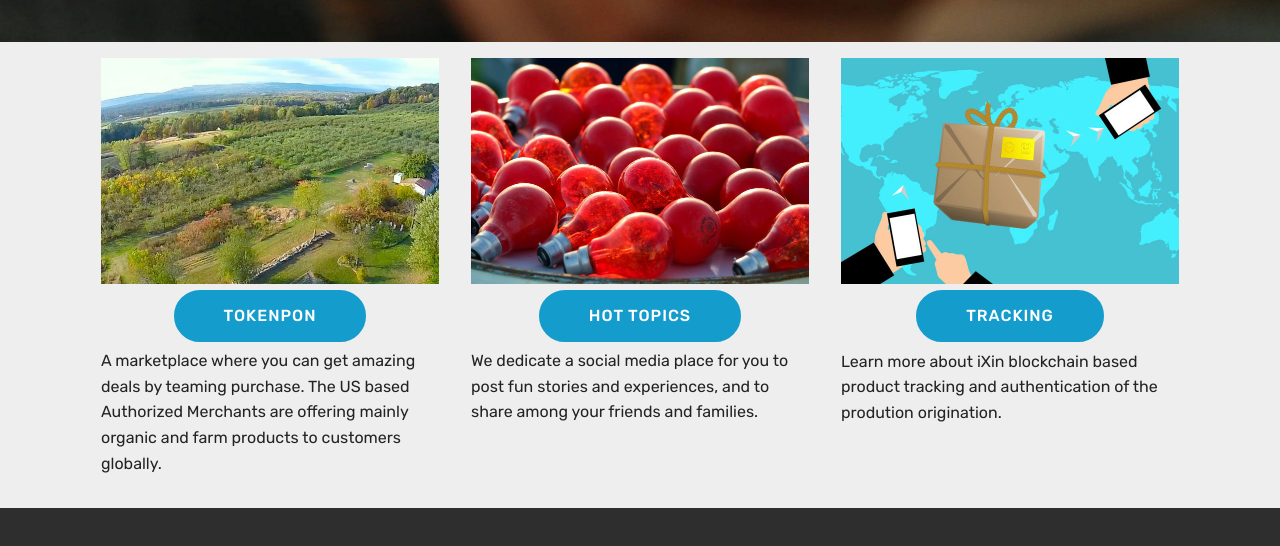
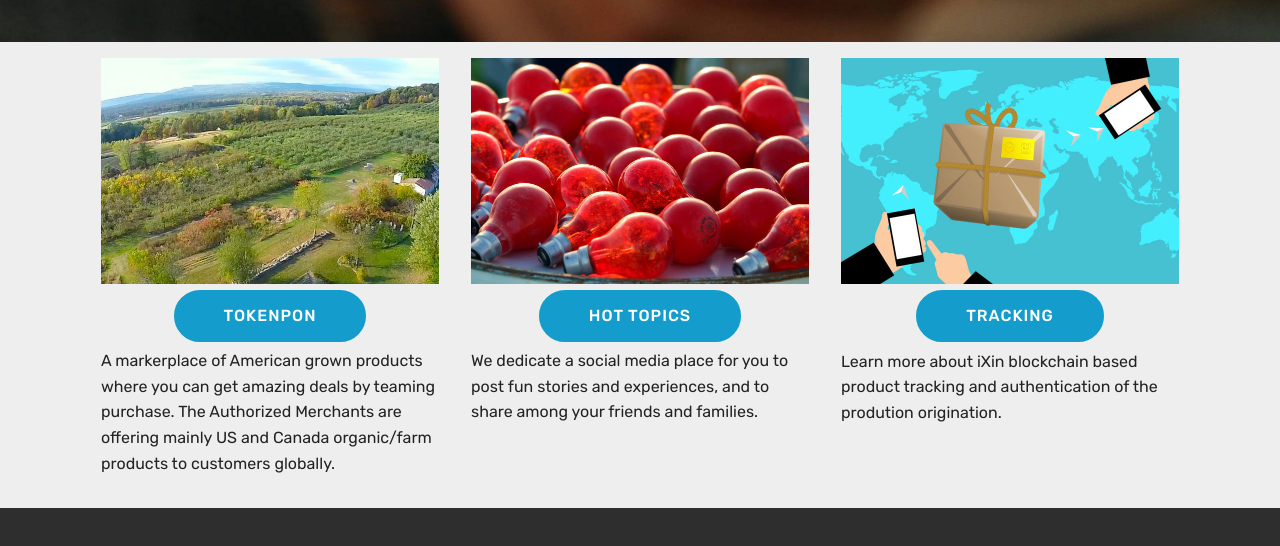
Before and after one commit to ixinpay/landing, a plain HTML site: page index.html in a window 1280 px wide. Shown: the part 758-1304 px from the top of the page. Drawn offline with Linux system fonts and the light colour scheme; files whose address does not match are found by name.

Commit message:
wording changed

```diff
--- a/index.html
+++ b/index.html
@@ -106,7 +106,7 @@
                         </div>
                         <div class="card-box">
                             <div class="mbr-section-btn text-center"><a href="https://tokenpon.ixinhub.com" class="btn btn-primary display-4">TOKENPON</a></div>
-                            <p class="mbr-text mbr-fonts-style display-7">A marketplace where you can get amazing deals by teaming purchase. The US based Authorized Merchants are offering mainly organic and farm products to customers globally.&nbsp;</p>
+                            <p class="mbr-text mbr-fonts-style display-7">A markerplace of American grown products where you can get amazing deals by teaming purchase. The Authorized Merchants are offering mainly US and Canada organic/farm products to customers globally.&nbsp;</p>
                         </div>
                     </div>
                 </div>
```
